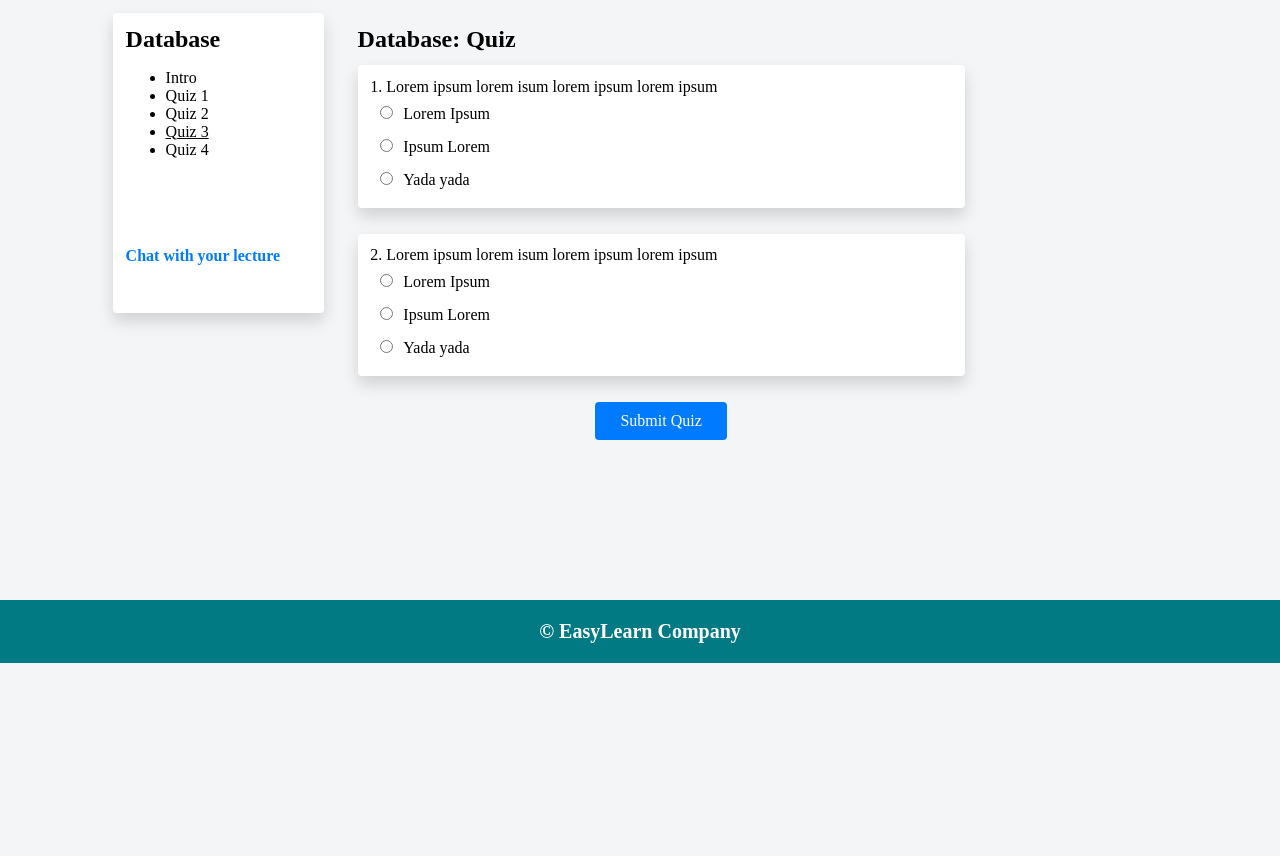
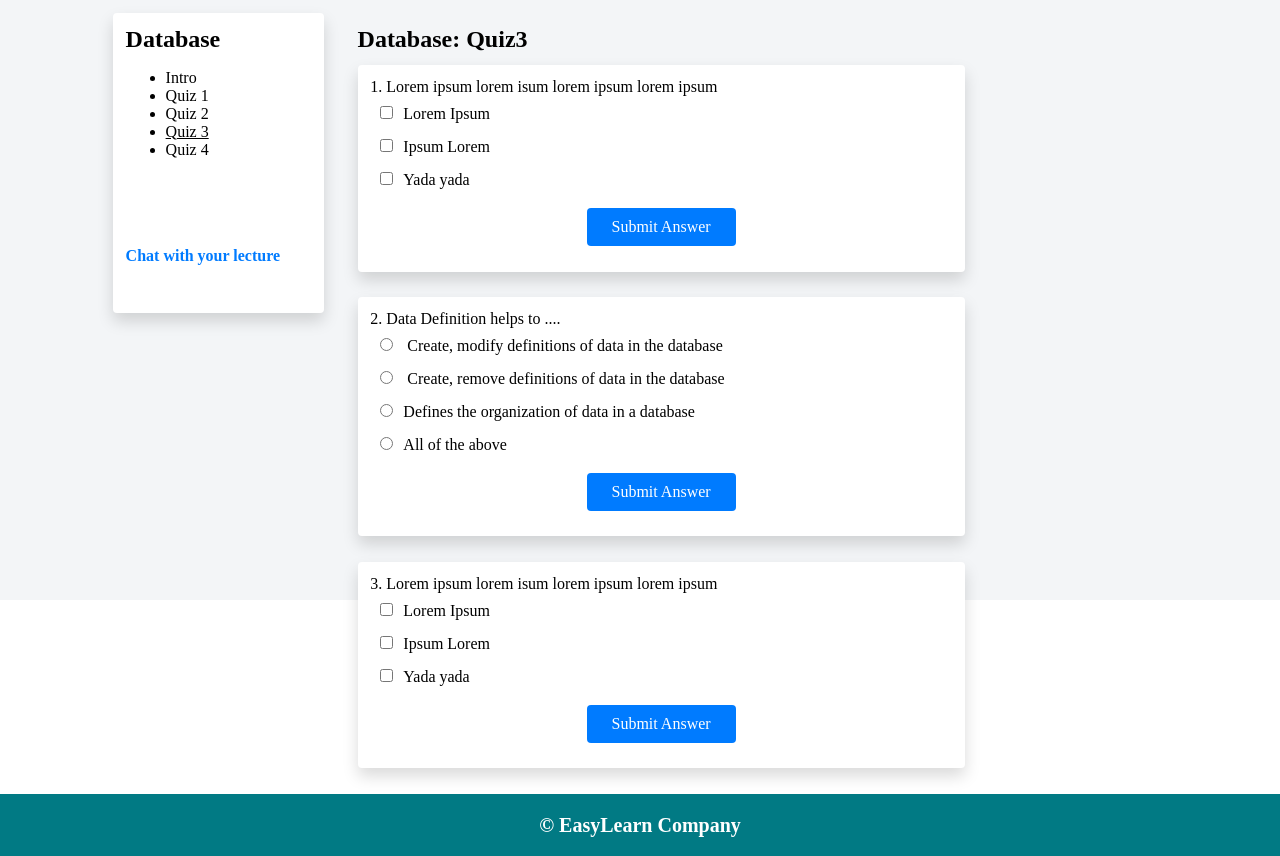
Before and after one commit to MeliPax/web3, a PHP site: page /quiz_type3.php in a window 1280 px wide. Shown: the part 154-1010 px from the top of the page. Before the commit the page ends 817 px from the top, so only its background shows below. Run offline with PHP 8.4, Linux system fonts and the light colour scheme.

Commit message:
Some new pages added

```diff
--- a/Contact.php
+++ b/Contact.php
@@ -36,7 +36,7 @@
                         <h2 class="margin-zero text-center">Contact your lecture</h4>
                         <div class="lesson-text padded">
                             <p> <h5>*Submit this form to send any question or comment that you might be having to your lecture</h5>
-                            <form action="" method="">
+                            <form action="#">
                                 <div class="form-items">
                                     <label for="email">Your email</label> <br>
                                     <input type="email" name="email" value=""><br>
--- a/js/js.js
+++ b/js/js.js
@@ -0,0 +1,5 @@
+{/* <script> */}
+    function submited(){
+    document.getElementsByClassName("feedback-q1").innerText="Congrats";
+}
+// </script>
--- a/quiz_type3.php
+++ b/quiz_type3.php
@@ -38,30 +38,41 @@
             </div>
             <div class="quiz-content-wrapper padded">
                 <div class="lesson-content--body">
-                    <h2 class="margin-zero">Database: Quiz</h2>
+                    <h2 class="margin-zero">Database: Quiz3</h2>
 
-                    <!-- question one -->
                     <div class="quiz-content padded-tb">
                         <div class="question-group padded bg-white shadow">
                             <label>1. Lorem ipsum lorem isum lorem ipsum lorem ipsum</label><br/>
-                            <input type="radio" name="q1" value="Lorem Ipsum" class="radio-res">Lorem Ipsum<br/>
-                            <input type="radio" name="q1" value="Ipsum Lorem" class="radio-res">Ipsum Lorem<br/>
-                            <input type="radio" name="q1" value="Yada yada" class="radio-res">Yada yada<br/>
+                            <input type="checkbox" name="q1" value="Lorem Ipsum" class="check-box-res">Lorem Ipsum<br/>
+                            <input type="checkbox" name="q1" value="Ipsum Lorem" class="check-box-res">Ipsum Lorem<br/>
+                            <input type="checkbox" name="q1" value="Yada yada" class="check-box-res">Yada yada<br/>
+                            <div class="padded-tb text-center">
+                                <a class="action-btn button" id="start-quiz" onclick="submited()">Submit Answer </a>
+                            </div>
                         </div>
                     </div>
-                    <!-- question two -->
                     <div class="quiz-content padded-tb">
                         <div class="question-group padded bg-white shadow">
-                            <label>2. Lorem ipsum lorem isum lorem ipsum lorem ipsum</label><br/>
-                            <input type="radio" name="q2" value="Lorem Ipsum" class="radio-res">Lorem Ipsum<br/>
-                            <input type="radio" name="q2" value="Ipsum Lorem" class="radio-res">Ipsum Lorem<br/>
-                            <input type="radio" name="q2" value="Yada yada" class="radio-res">Yada yada<br/>
+                            <label>2. Data Definition helps to ....</label><br/>
+                            <input type="radio" name="q3" value="1" class="radio-res"> Create, modify definitions of data in the database<br/>
+                            <input type="radio" name="q3" value="2" class="radio-res"> Create, remove definitions of data in the database<br/>
+                            <input type="radio" name="q3" value="3" class="radio-res">Defines the organization of data in a database<br/>
+                            <input type="radio" name="q3" value="4" class="radio-res">All of the above<br/>
+                            <div class="padded-tb text-center">
+                                <a class="action-btn button" id="start-quiz" onclick="submited()">Submit Answer </a>
+                            </div>
                         </div>
                     </div>
-
-
-                    <div class="padded-tb text-center">
-                    <a class="action-btn button" id="start-quiz">Submit Quiz </a>
+                    <div class="quiz-content padded-tb">
+                        <div class="question-group padded bg-white shadow">
+                            <label>3. Lorem ipsum lorem isum lorem ipsum lorem ipsum</label><br/>
+                            <input type="checkbox" name="q1" value="Lorem Ipsum" class="check-box-res">Lorem Ipsum<br/>
+                            <input type="checkbox" name="q1" value="Ipsum Lorem" class="check-box-res">Ipsum Lorem<br/>
+                            <input type="checkbox" name="q1" value="Yada yada" class="check-box-res">Yada yada<br/>
+                            <div class="padded-tb text-center">
+                                <a class="action-btn button" id="start-quiz" onclick="submited()">Submit Answer </a>
+                            </div>
+                        </div>
                     </div>
                 </div>
             </div>
```
Also changed, not shown: quiz_type2.php (+22 -6 lines), quiz_type4.php (+26 -10 lines).
